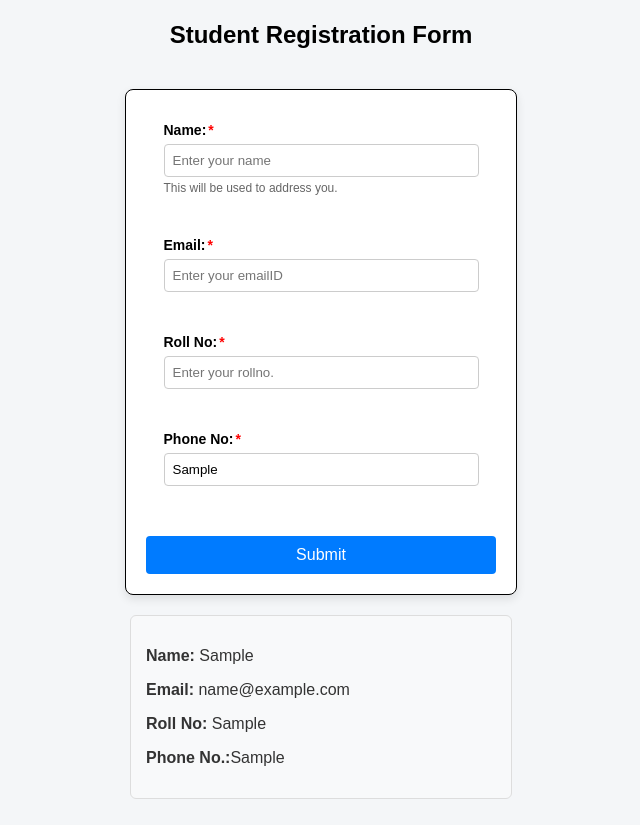
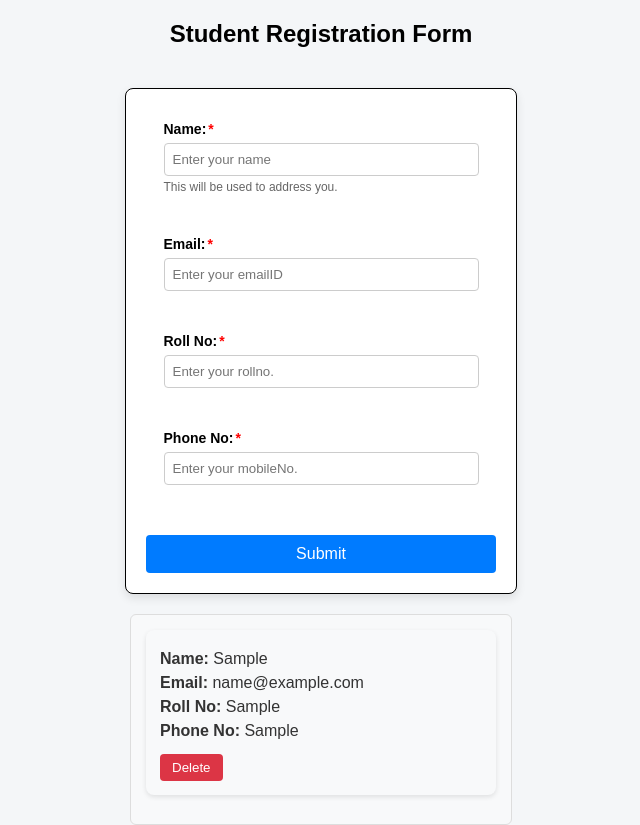
Before and after one commit to palaksharmaz/reg_form-1, a plain HTML site: page index.html in a window 1280 px wide. Both pictures are taken after typing "Sample", "name@example.com", "Sample", "Sample" into the empty fields and a click on the button "Submit". Shown: the whole page, without its empty margins (319-959 px from the left). Before the commit the page ends 800 px from the top, so only its background shows below. Drawn offline with Linux system fonts and the light colour scheme.

Commit message:
Complete student form with list rendering, delete feature and UI polish
Implemented multi-student handling using arrays, dynamic rendering, delete functionality, and improved UI with proper conditional display.

```diff
--- a/index.html
+++ b/index.html
@@ -27,7 +27,7 @@
                 <label for="mobileNo">Phone No:<span class="required">*</span></label>
                 <input type="text" id="mobileNo" placeholder="Enter your mobileNo." name="mobileNo">
             </div>
-            <button type="submit">Submit</button>
+            <button type="submit" id="submit-btn">Submit</button>
         </form>
         <div id="result"></div>
     </div>
--- a/script.js
+++ b/script.js
@@ -1,3 +1,5 @@
+let students = [];
+
 document.getElementById('registrationForm');
 document.getElementById('nameInput');
 document.getElementById('emailInput');
@@ -6,6 +8,35 @@ document.getElementById('mobileNo');
 document.getElementById('result');
 
 const form = document.querySelector("form");
+
+function renderStudents() {
+    result.innerHTML = "";
+
+    if (students.length === 0) {
+        result.style.display = "none";
+        return;
+    }
+
+    students.forEach(function (student, index) {
+
+        result.style.display = "block";
+
+        result.innerHTML += `
+        <div class="student-card">
+            <p><strong>Name:</strong> ${student.name}</p>
+            <p><strong>Email:</strong> ${student.email}</p>
+            <p><strong>Roll No:</strong> ${student.roll}</p>
+            <p><strong>Phone No:</strong> ${student.phone}</p>
+            <button class="delete-btn" onclick="deleteStudent(${index})">Delete</button>
+        </div>
+        `;
+    });
+}
+
+function deleteStudent(index) {
+    students.splice(index, 1);
+    renderStudents();
+}
 
 form.addEventListener("submit", function (event) {
     event.preventDefault();
@@ -20,16 +51,22 @@ form.addEventListener("submit", function (event) {
         return;
     }
 
-    result.style.display = "block";
-    result.innerHTML = "";
-    result.innerHTML = `
-    <p><strong>Name:</strong> ${nameValue}</p>
-    <p><strong>Email:</strong> ${emailValue}</p>
-    <p><strong>Roll No:</strong> ${rollValue}</p>
-    <p><strong>Phone No.:</strong>${PNo}</p>
-    `;
+    let student = {
+        name: nameValue,
+        email: emailValue,
+        roll: rollValue,
+        phone: PNo
+    };
+
+    students.push(student);
+
+    console.log(students);
+
+    renderStudents();
+
 
     nameInput.value = "";
     emailInput.value = "";
     rollnoInput.value = "";
+    mobileNo.value = "";
 });
--- a/style.css
+++ b/style.css
@@ -50,7 +50,7 @@ input:focus {
     border-color: #007bff;
 }
 
-button {
+#submit-btn {
     margin-top: 20px;
     width: 100%;
     padding: 10px;
@@ -90,6 +90,33 @@ small {
     margin-left: 2px;
 }
 
+.student-card {
+    background-color: #f8f9fa;
+    padding: 14px;
+    margin-bottom: 14px;
+    border-radius: 8px;
+    box-shadow: 0 2px 5px rgba(0, 0, 0, 0.1);
+}
+
+.student-card p {
+    margin: 6px 0;
+}
+
+.delete-btn {
+    background-color: #dc3545;
+    color: white;
+    border: none;
+    padding: 6px 12px;
+    border-radius: 4px;
+    cursor: pointer;
+    margin-top: 8px;
+}
+
+.delete-btn:hover {
+    background-color: #b02a37;
+}
+
+
 #result {
     margin-top: 20px;
     padding: 15px;
```
